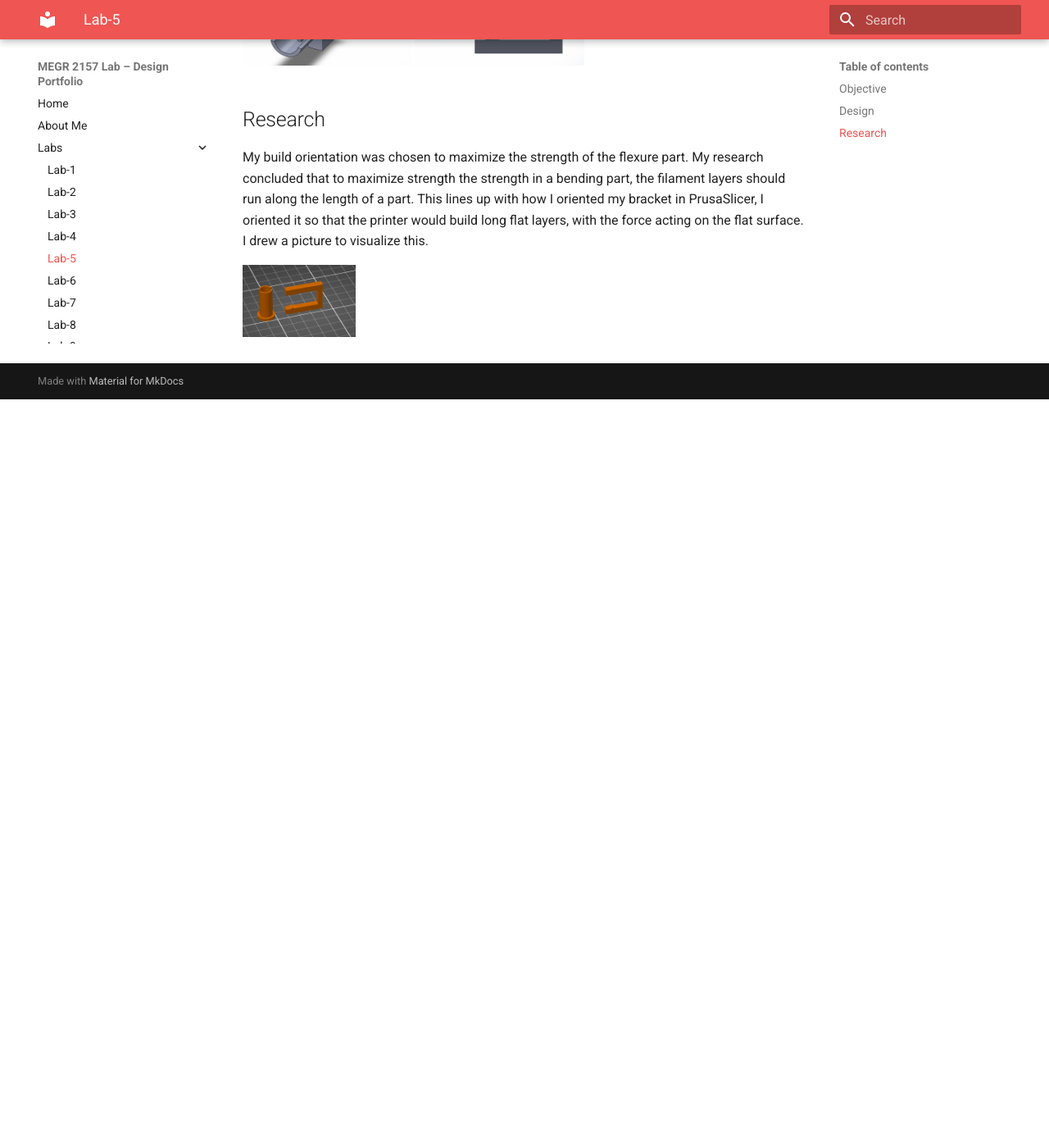
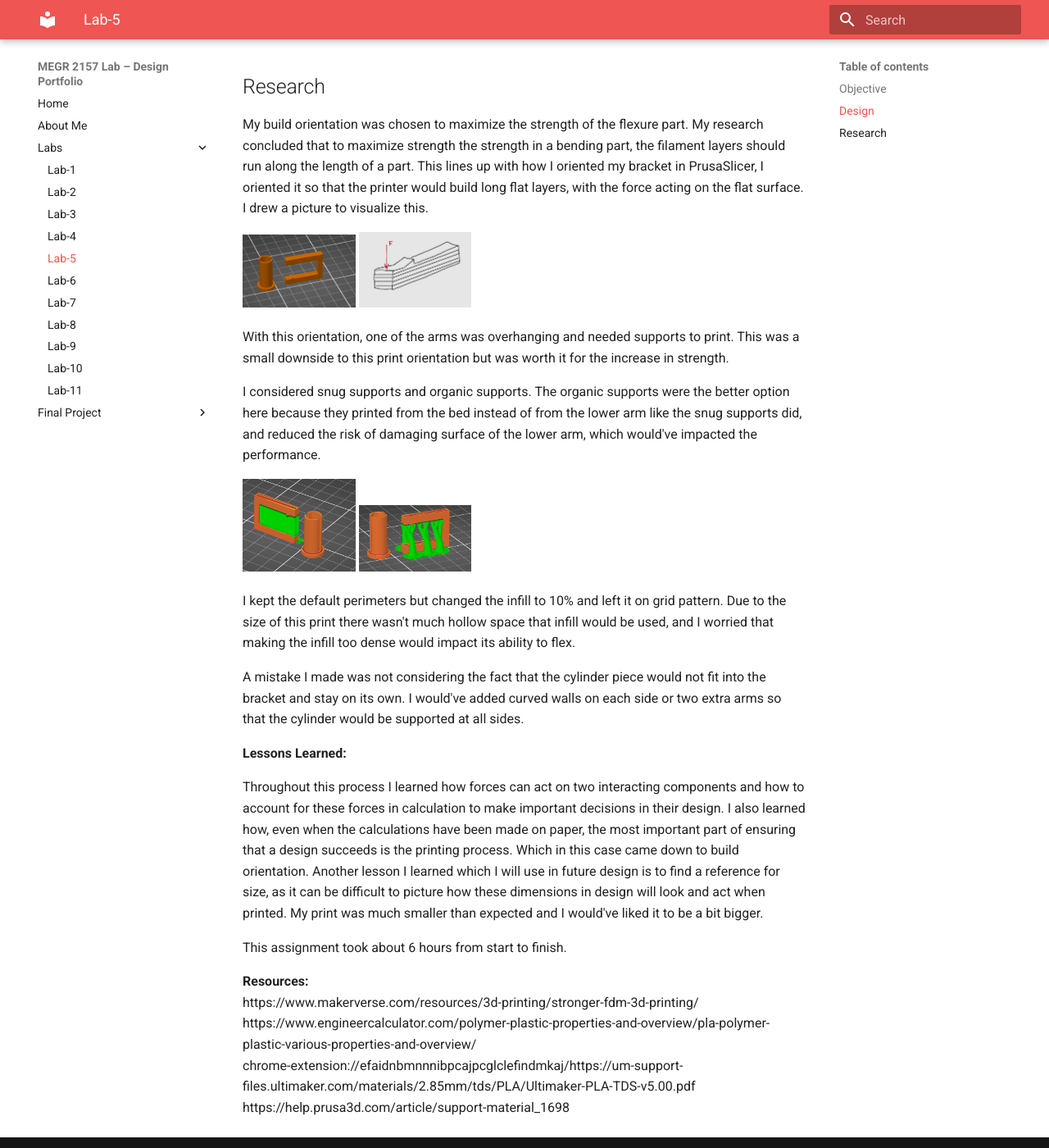
Before and after one commit to jwelch37/Jack-Welch-Portfolio, an MkDocs documentation site: the page built from docs/Labs/L05/index.md, in a window 1280 px wide and 1400 px high, scrolled down 3912 px. Shown: the whole window at 82% size. Built offline with MkDocs 1.6.1 and Material for MkDocs 9.7.7, drawn with Linux system fonts in a browser that asks for light colours; before the commit the page ends 4399 px from its top, so only the background shows below that.

Commit message:
Revise design details and add supporting images
Updated design parameters and added images to enhance clarity. Included lessons learned and resources for future reference.

```diff
--- a/docs/Labs/L05/index.md
+++ b/docs/Labs/L05/index.md
@@ -1,4 +1,4 @@
-# A5 – Design A Snap Fit
+A5 – Design A Snap Fit
 
 ## Objective
 Parametrically design an assembly of two constituents that snap together by treating the parts as cantilever beams and solving for the geometry using the beam bending equations.
@@ -45,7 +45,7 @@ The parameters for the base and width of the arms was changed. I reduced the bas
 
 Designing the bracket:
 
-<img src="base.png" alt="Description" width="30%" /> <img src="width.png" alt="Description" width="40%" /> <img src="clip.png" alt="Description" width="40%" />  <img src="arm1.png" alt="Description" width="40%" /> <img src="fillets.png" alt="Description" width="40%" />  <img src="arm2.png" alt="Description" width="40%" />
+<img src="base.png" alt="Description" width="30%" /> <img src="width.png" alt="Description" width="40%" /> <img src="clip.png" alt="Description" width="40%" />  <img src="arm1.png" alt="Description" width="40%" /> <img src="fillets.png" alt="Description" width="20%" />  <img src="arm2.png" alt="Description" width="40%" />
 
 The fillets were added to reduce stresses that would occur at the right angles.
 
@@ -62,4 +62,27 @@ I then made an assembly of the two parts to ensure they fit properly together.
 
 My build orientation was chosen to maximize the strength of the flexure part. My research concluded that to maximize strength the strength in a bending part, the filament layers should run along the length of a part. This lines up with how I oriented my bracket in PrusaSlicer, I oriented it so that the printer would build long flat layers, with the force acting on the flat surface. I drew a picture to visualize this.
 
-<img src="slicer.png" alt="Description" width="20%" />
+<img src="slicer.png" alt="Description" width="20%" /> <img src="layers.jpg" alt="Description" width="20%" />
+
+With this orientation, one of the arms was overhanging and needed supports to print. This was a small downside to this print orientation but was worth it for the increase in strength.
+
+I considered snug supports and organic supports. The organic supports were the better option here because they printed from the bed instead of from the lower arm like the snug supports did, and reduced the risk of damaging surface of the lower arm, which would've impacted the performance.
+
+
+<img src="supports.png" alt="Description" width="20%" /> <img src="organic.png" alt="Description" width="20%" />
+
+I kept the default perimeters but changed the infill to 10% and left it on grid pattern. Due to the size of this print there wasn't much hollow space that infill would be used, and I worried that making the infill too dense would impact its ability to flex.
+
+A mistake I made was not considering the fact that the cylinder piece would not fit into the bracket and stay on its own. I would've added curved walls on each side or two extra arms so that the cylinder would be supported at all sides.
+
+**Lessons Learned:**
+
+Throughout this process I learned how forces can act on two interacting components and how to account for these forces in calculation to make important decisions in their design. I also learned how, even when the calculations have been made on paper, the most important part of ensuring that a design succeeds is the printing process. Which in this case came down to build orientation. Another lesson I learned which I will use in future design is to find a reference for size, as it can be difficult to picture how these dimensions in design will look and act when printed. My print was much smaller than expected and I would've liked it to be a bit bigger.
+
+This assignment took about 6 hours from start to finish.
+
+**Resources:**
+https://www.makerverse.com/resources/3d-printing/stronger-fdm-3d-printing/
+https://www.engineercalculator.com/polymer-plastic-properties-and-overview/pla-polymer-plastic-various-properties-and-overview/
+chrome-extension://efaidnbmnnnibpcajpcglclefindmkaj/https://um-support-files.ultimaker.com/materials/2.85mm/tds/PLA/Ultimaker-PLA-TDS-v5.00.pdf
+https://help.prusa3d.com/article/support-material_1698
```
